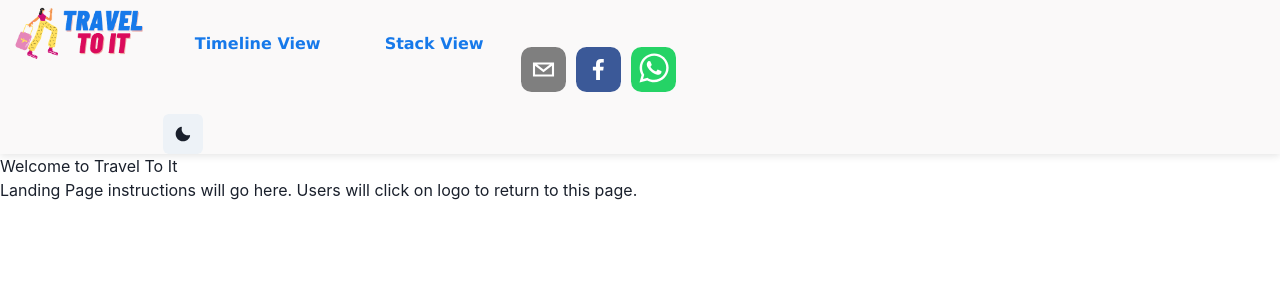
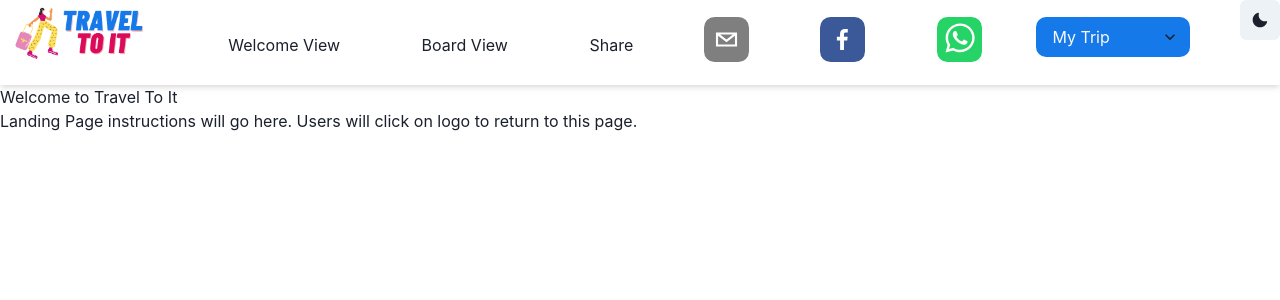
Before and after one commit to chingu-voyages/v41-geckos-team-09, a React (Vite) app: page / in a window 1280 px wide. Shown: the top 300 px of the page. Built offline with nearby package versions, Linux system fonts and the light colour scheme.

Commit message:
added chakra elements to header

```diff
--- a/src/components/header/header.jsx
+++ b/src/components/header/header.jsx
@@ -1,9 +1,8 @@
-import React, { Component } from 'react';
+import React from 'react';
 import './header.css';
 import logo from '../../images/logo-1.png';
+import { Box, Flex, Spacer, Link, Select } from '@chakra-ui/react'
 import ToggleMode from '../toggle'
-import { Box } from '@chakra-ui/react'
-
 
 import {
   EmailShareButton,
@@ -21,40 +20,40 @@ const whatsAppURL = 'https://www.whatsapp.com/';
 // const emailURL = ''
 
   return (
-    <header className='dFlex'>
-      <a id='logoLink' href='#Welcome' onClick={() => handleViewChange('Welcome')}><img className='header-logo' src={logo} alt='travel logo' /></a>
-      <div className='nav'>
-        <ul className='links'>
-          <li><a className='custom-headerLink' href='#Timeline' onClick={() => handleViewChange('Timeline')}>Timeline View</a></li>
-          <li><a className='custom-headerLink' href='#Board' onClick={() => handleViewChange('Board')}>Stack View</a></li>
-          {/* <li><a className='custom-headerLink' href='#'>Share</a></li>  */}
-          {/* dynamically render Trip Name when user names file */}
-          <li><a className='hidden' href='#'>Trip Name</a></li>
-          <li className='shareIcon'>
+    <Flex shadow='md
+    '>
+      <Box><Link id='logoLink' href='#Welcome' onClick={() => handleViewChange('Welcome')}><img className='header-logo' src={logo} alt='travel logo' /></Link></Box>
+      <Spacer />
+      <Box mt={'17px'} p={'1em'}><Link _hover={{ fontSize:'xl', color: '#aa5d89' }}  href='#Welcome' onClick={() => handleViewChange('Welcome')}>Welcome View</Link></Box>
+      <Spacer />
+      <Box mt={'17px'} p={'1em'} ><Link _hover={{ fontSize:'xl', color: '#aa5d89' }} href='#Board' onClick={() => handleViewChange('Board')}>Board View</Link></Box>
+      <Spacer />
+      <Box mt={'17px'} p={'1em'} ><Link _hover={{ fontSize:'xl', color: '#aa5d89' }} href='#'>Share</Link></Box>
+      <Spacer />
+      <Box className='shareIcon' mt={'17px'}>
         {/* Email share button currently NOT functional */}
-            <EmailShareButton><EmailIcon size={45} borderRadius={15} /></EmailShareButton>
-          </li>
-          <li className='shareIcon'>
+        <EmailShareButton><EmailIcon size={45} borderRadius={15} />
+        </EmailShareButton>
+      </Box>
+      <Spacer />
+      <Box className='shareIcon' m={'17px'}>
         <FacebookShareButton url={facebookURL}><FacebookIcon size={45} borderRadius={15} /></FacebookShareButton>
-          </li>
-          <li className='shareIcon'>
+      </Box>
+      <Spacer />
+      <Box className='shareIcon' mt={'17px'}>
         <WhatsappShareButton url={whatsAppURL}><WhatsappIcon size={45} borderRadius={15} /></WhatsappShareButton>
-          </li>
-        </ul>
-
-        <div className='custom-select'>
-          <select className='menu'>
-            <option value='' selected='selected'>My Trip</option>
-
+      </Box>
+      <Spacer />
+      <Box >
+        {/* <Select className='menu'> */}
+        <Select textColor={'#FAF9F9'} placeholder='My Trip' mt={'17px'} h={10} borderRadius={10} border={'none'} bgColor={'#1679ea'}>
           <option value='#'>Timeline View</option>
           <option value='#'>Stack View</option>
           <option value='#'>Share</option>
-          </select>
-        </div>
+        </Select>
+      </Box>
+      <Spacer/>
       <Box><ToggleMode mt="md">color mode</ToggleMode></Box>
-
-      </div>
-
-    </header>
+    </Flex>
   )
 }
```
Lines whose indentation alone changed are shown as unchanged.
